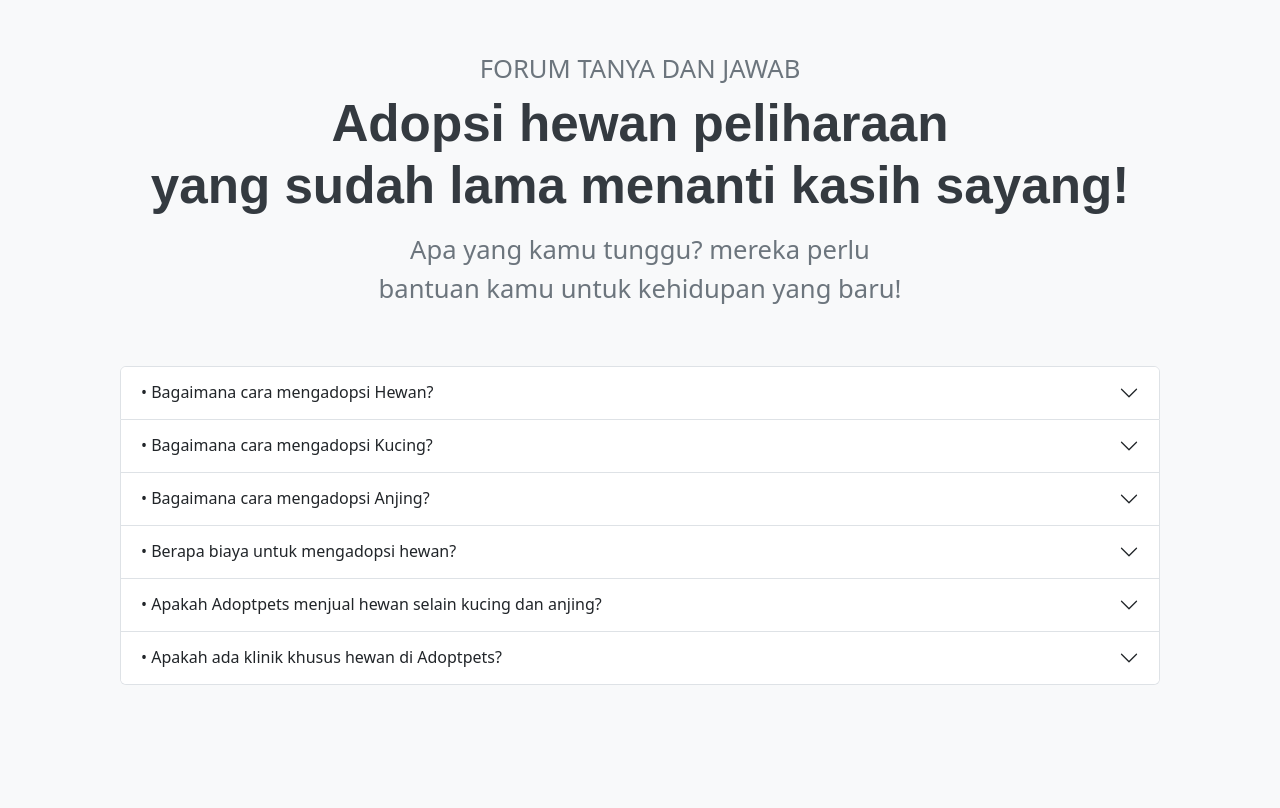
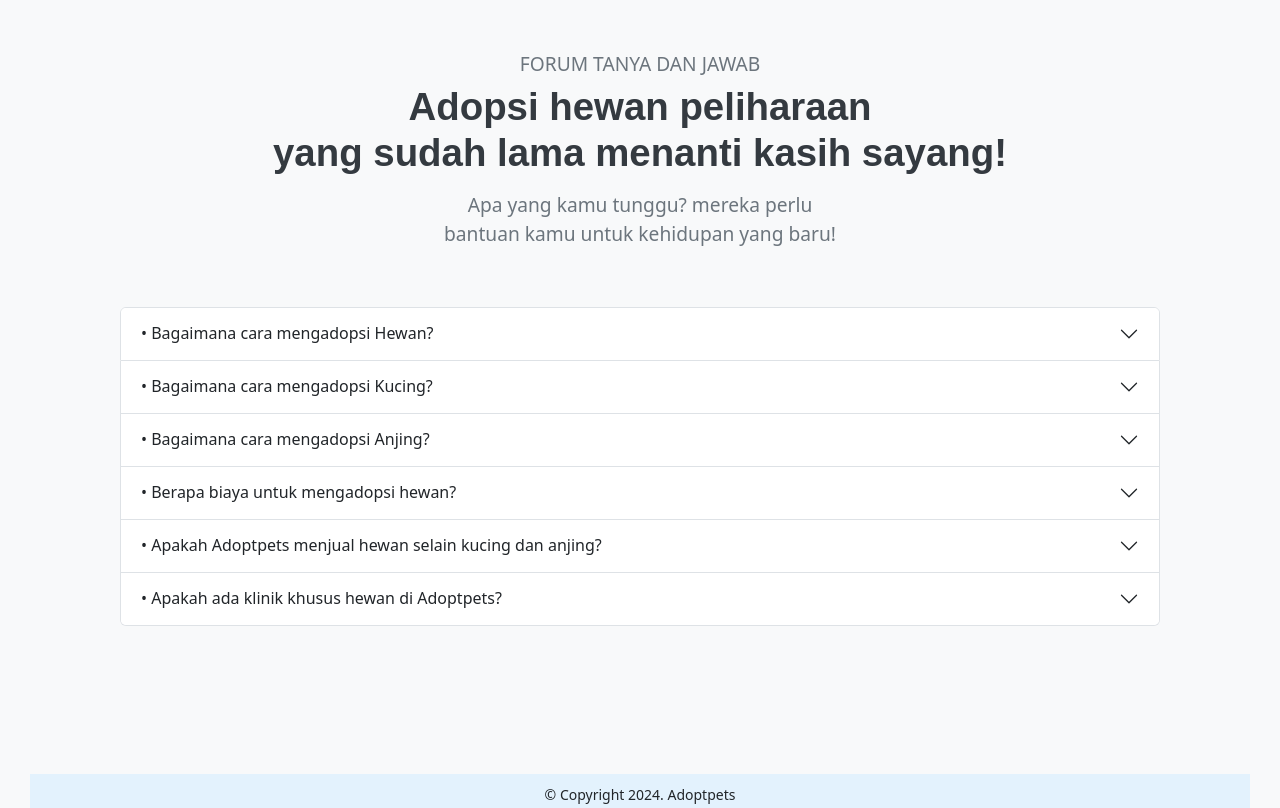
Before and after one commit to tsusunt/adoptPetsFE, a plain HTML site: page faq.html in a window 1280 px wide. Shown: the top 808 px of the page. Drawn offline with nearby package versions, Linux system fonts and the light colour scheme.

Commit message:
faq & footer

```diff
--- a/faq.html
+++ b/faq.html
@@ -72,24 +72,24 @@
         }
         @media (min-width: 992px) {
             .header-text {
-                font-size: 2vw;
+                font-size: 1.5vw;
         }
             .main-title {
-                font-size: 4vw;
+                font-size: 3vw;
             }
             .sub-title {
-                font-size: 2vw; /* Ukuran untuk perangkat besar */
+                font-size: 1.5vw; /* Ukuran untuk perangkat besar */
             }
         }
         @media (min-width: 1200px) {
             .header-text {
-                font-size: 2vw;
+                font-size: 1.5vw;
             }
             .main-title {
-                font-size: 4vw;
+                font-size: 3vw;
             }
             .sub-title {
-                font-size: 2vw; /* Ukuran tetap untuk perangkat sangat besar */
+                font-size: 1.5vw; /* Ukuran tetap untuk perangkat sangat besar */
             }
         }
         .accordion-button::after {
```
